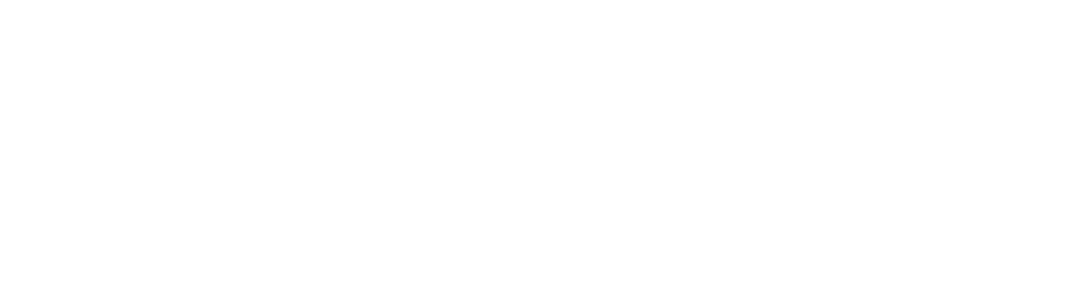
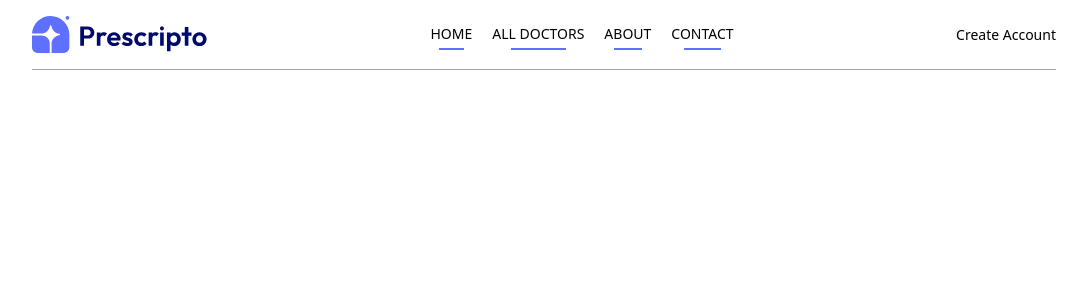
Before and after one commit to akhilkmarkose/Prescripto, a React app in the folder frontend-react/: page / in a window 1280 px wide. Shown: the top 300 px of the page, without its empty margins (96-1183 px from the left). Built offline with nearby package versions, Linux system fonts and the light colour scheme; the HTML template or start-up script is replaced by a standard one.

Commit message:
Add - HTML and CSS for Navbar.jsx and Primary Color as Global Variable in taiwlin.config.js

```diff
--- a/frontend-react/src/App.jsx
+++ b/frontend-react/src/App.jsx
@@ -8,10 +8,12 @@
 import MyProfile from "./pages/MyProfile";
 import MyAppointments from "./pages/MyAppointments";
 import Appointment from "./pages/Appointment";
+import Navbar from "./components/Navbar";
 
 const App = () => {
   return (
     <div className="mx-4 sm:mx-[10%]">
+      <Navbar/>
       <Routes>
         <Route path="/" element={<Home />} />
         <Route path="/doctors" element={<Doctors />} />
--- /dev/null
+++ b/frontend-react/src/components/Navbar.jsx
@@ -0,0 +1,34 @@
+import React from "react";
+import { assets } from "../assets/assets";
+import { NavLink } from "react-router-dom";
+
+const Navbar = () => {
+  return (
+    <div className="flex items-center justify-between text-sm py-4 mb-5 border-b border-b-gray-400">
+      <img className="w-44 cursor-pointer" src={assets.logo} alt="" />
+      <ul className="hidden md:flex items-start gap-5 font-medium">
+        <NavLink>
+          <li className="py-1">HOME</li>
+          <hr className="border-none outline-none h-0.5 bg-primary w-3/5 m-auto" />
+        </NavLink>
+        <NavLink>
+          <li className="py-1">ALL DOCTORS</li>
+          <hr className="border-none outline-none h-0.5 bg-primary w-3/5 m-auto" />
+        </NavLink>
+        <NavLink>
+          <li className="py-1">ABOUT</li>
+          <hr className="border-none outline-none h-0.5 bg-primary w-3/5 m-auto" />
+        </NavLink>
+        <NavLink>
+          <li className="py-1">CONTACT</li>
+          <hr className="border-none outline-none h-0.5 bg-primary w-3/5 m-auto" />
+        </NavLink>
+      </ul>
+      <div>
+        <button>Create Account</button>
+      </div>
+    </div>
+  );
+};
+
+export default Navbar;
--- a/frontend-react/tailwind.config.js
+++ b/frontend-react/tailwind.config.js
@@ -2,7 +2,11 @@
 export default {
   content: ["./index.html", "./src/**/*.{js,ts,jsx,tsx}"],
   theme: {
-    extend: {}
+    extend: {
+      colors: {
+        primary: "#5F6FFF"
+      }
+    }
   },
   plugins: []
 };
```
